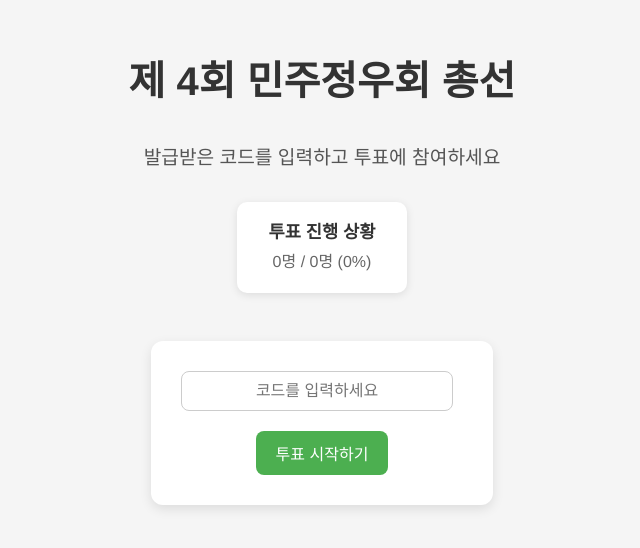
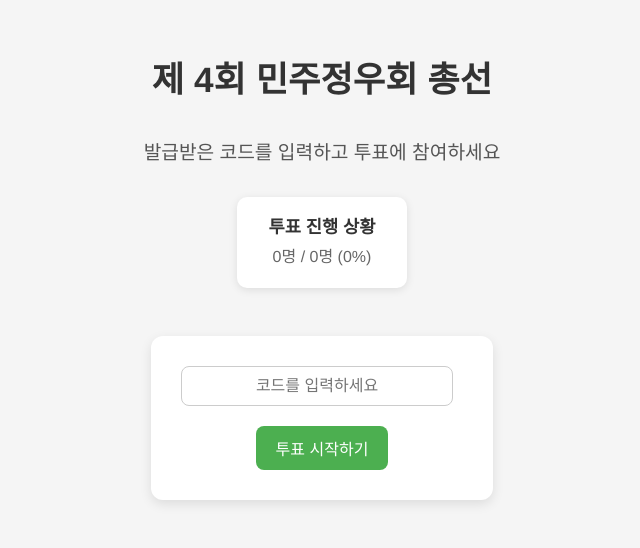
Before and after one commit to navillera7/hibiki-general-election, a Next.js app: page / in a window 1280 px wide. Shown: the part 156-704 px from the top of the page, without its empty margins (318-958 px from the left). Built offline with nearby package versions, Linux system fonts and the light colour scheme; no server answers; the database is empty.

Commit message:
Update index.jsx

```diff
--- a/pages/index.jsx
+++ b/pages/index.jsx
@@ -39,7 +39,7 @@ export default function Home() {
 
   return (
     <div style={{ display: 'flex', flexDirection: 'column', alignItems: 'center', justifyContent: 'center', minHeight: '100vh', padding: '20px' }}>
-      <h1 style={{ fontSize: '2.5rem', marginBottom: '1rem', textAlign: 'center' }}>
+      <h1 style={{ fontSize: '2.2rem', marginBottom: '1rem', textAlign: 'center' }}>
         제 4회 민주정우회 총선
       </h1>
       <p style={{ marginBottom: '2rem', fontSize: '1.2rem', color: '#555', textAlign: 'center' }}>
```
